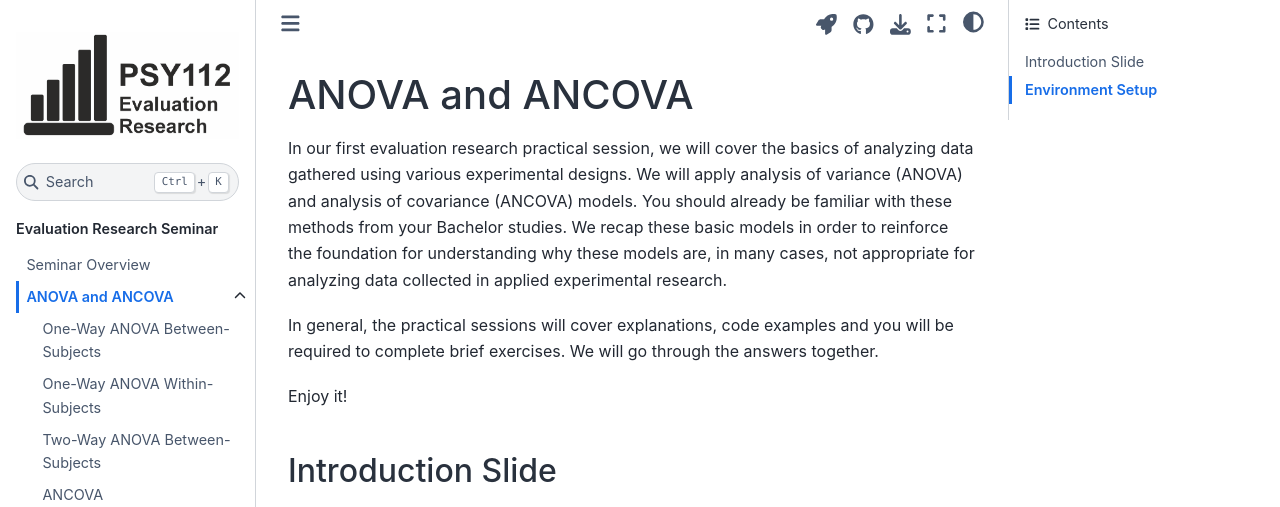
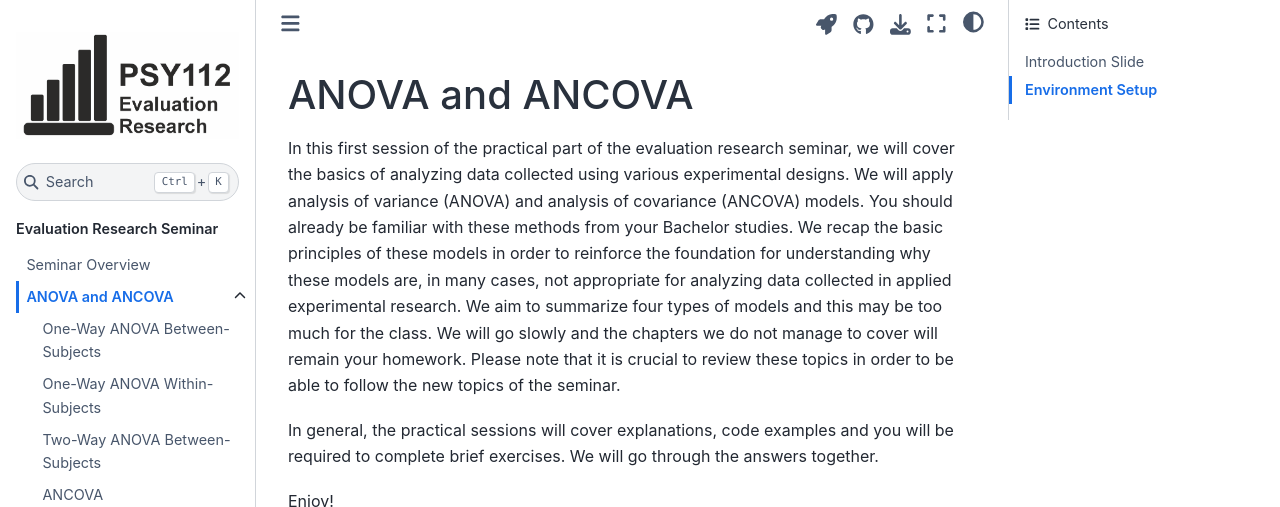
Before and after one commit to kristantodan12/psy112-ER, a Jupyter Book: the page built from book/Seminar/ANOVA_and_ANCOVA/0_Introduction.md, in a window 1280 px wide and 1400 px high. Shown: the top 507 px of the window. Built offline with Jupyter Book 1.0.4 settings and Sphinx 7.4.7 and the Sphinx Book theme 1.1.4, drawn with Linux system fonts in a browser that asks for light colours; pages that are not in the unit, such as notebooks, are missing from menus; some of the changed text lies outside the part shown; grey boxes are pictures that could not be loaded.

Commit message:
Terminology
Contributed with some terminology changes and the like.

```diff
--- a/book/Seminar/ANOVA_and_ANCOVA/0_Introduction.md
+++ b/book/Seminar/ANOVA_and_ANCOVA/0_Introduction.md
@@ -14,11 +14,11 @@ kernelspec:
 
 # ANOVA and ANCOVA
 
-In our first evaluation research practical session, we will cover the basics of analyzing data gathered using various experimental designs. We will apply analysis of variance (ANOVA) and analysis of covariance (ANCOVA) models. You should already be familiar with these methods from your Bachelor studies. We recap these basic models in order to reinforce the foundation for understanding why these models are, in many cases, not appropriate for analyzing data collected in applied experimental research.
+In this first session of the practical part of the evaluation research seminar, we will cover the basics of analyzing data collected using various experimental designs. We will apply analysis of variance (ANOVA) and analysis of covariance (ANCOVA) models. You should already be familiar with these methods from your Bachelor studies. We recap the basic principles of these models in order to reinforce the foundation for understanding why these models are, in many cases, not appropriate for analyzing data collected in applied experimental research. We aim to summarize four types of models and this may be too much for the class. We will go slowly and the chapters we do not manage to cover will remain your homework. Please note that it is crucial to review these topics in order to be able to follow the new topics of the seminar.
 
 In general, the practical sessions will cover explanations, code examples and you will be required to complete brief exercises. We will go through the answers together.
 
-Enjoy it!
+Enjoy!
 
 ## Introduction Slide
 
@@ -31,7 +31,7 @@ Enjoy it!
 
 ## Environment Setup
 
-For this practical session (psy112), we will use the Conda environment you previously set up for psy126 as a base. You can find the original setup instructions for reference here:
+For this practical session (psy112), we will use the Conda environment you previously set up for the psy126 module as a base. You can find the original setup instructions for reference here:
 [psy126 Setup Guide](https://leonardozaggia.github.io/psy126/book/introduction/1_psy126/1_Setup.html)
 
 We need to install a few additional packages specifically for this course, which provide tools for advanced statistical analysis (like ANOVA/ANCOVA), data visualization, and formula handling.
```
Also changed, not shown: book/Seminar/ANOVA_and_ANCOVA/1_1-way_ANOVA_between_sub.ipynb, book/Seminar/ANOVA_and_ANCOVA/2_1-way_ANOVA_within_sub.ipynb, book/Seminar/ANOVA_and_ANCOVA/3_2-way_ANOVA_between_sub.ipynb, book/Seminar/ANOVA_and_ANCOVA/4_ANCOVA.ipynb.
